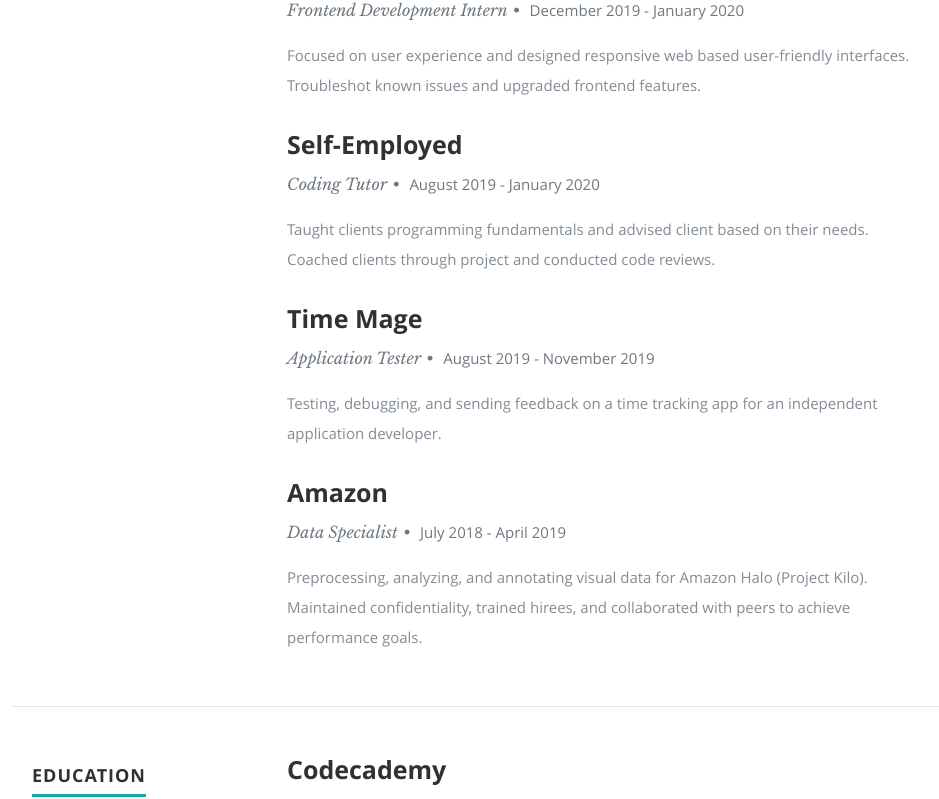
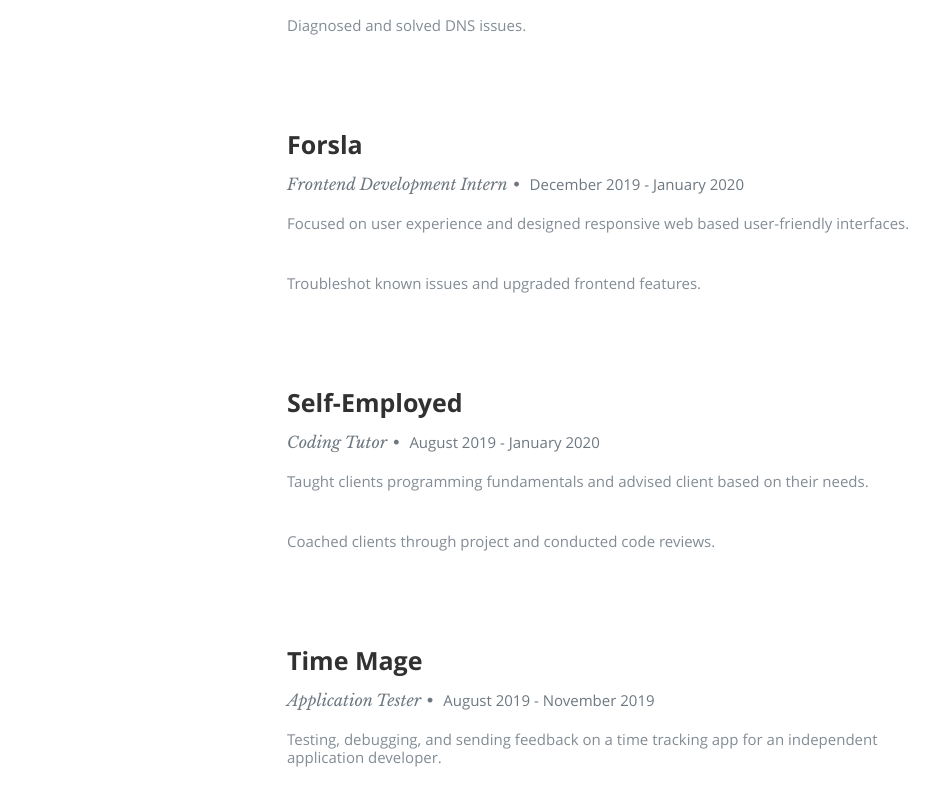
Before and after one commit to stanleyluong/stanleyluong.github.io, a React (Create React App) app: page / in a window 1280 px wide. Shown: the part 1516-2315 px from the top of the page, without its empty margins (118-1057 px from the left). Built offline with nearby package versions, Linux system fonts and the light colour scheme.

Commit message:
updated resume

```diff
--- a/public/resumeData.json
+++ b/public/resumeData.json
@@ -77,31 +77,31 @@
         "company":"Crystal Commerce",
         "title":"Developer, Technical Community Manager",
         "years":"January 2020 - Present",
-        "description":"Maintained security for hundreds of websites with SSL certificates. Automated data population of catalog for thousands of products by utilizing MTG API, Scryfall API, and DeepAI Image Similarity Photo Recognition API."
+        "description":["Maintained security for hundreds of websites with AWS ACM.","Automated data population using artificial intelligence APIs.", "Created and maintained AWS CloudFront CDNs.","Diagnosed and solved DNS issues."]
       },
       {
         "company":"Forsla",
         "title":"Frontend Development Intern",
         "years":"December 2019 - January 2020",
-        "description":"Focused on user experience and designed responsive web based user-friendly interfaces. Troubleshot known issues and upgraded frontend features."
+        "description":["Focused on user experience and designed responsive web based user-friendly interfaces.", "Troubleshot known issues and upgraded frontend features."]
       },
       {
         "company":"Self-Employed",
         "title":"Coding Tutor",
         "years":"August 2019 - January 2020",
-        "description":"Taught clients programming fundamentals and advised client based on their needs. Coached clients through project and conducted code reviews."
+        "description":["Taught clients programming fundamentals and advised client based on their needs.","Coached clients through project and conducted code reviews."]
       },
       {
         "company":"Time Mage",
         "title":"Application Tester",
         "years":"August 2019 - November 2019",
-        "description":"Testing, debugging, and sending feedback on a time tracking app for an independent application developer."
+        "description":["Testing, debugging, and sending feedback on a time tracking app for an independent application developer."]
       },
       {
         "company":"Amazon",
         "title":"Data Specialist",
         "years":"July 2018 - April 2019",
-        "description":"Preprocessing, analyzing, and annotating visual data for Amazon Halo (Project Kilo). Maintained confidentiality, trained hirees, and collaborated with peers to achieve performance goals."
+        "description":["Preprocessing, analyzing, and annotating visual data for Amazon Halo (Project Kilo).", "Maintained confidentiality, trained hirees, and collaborated with peers to achieve performance goals."]
       }
     ],
     "skills":[
--- a/src/Components/Contact.js
+++ b/src/Components/Contact.js
@@ -11,7 +11,7 @@ class Contact extends Component {
       // var state = this.props.data.address.state;
       // var zip = this.props.data.address.zip;
       // var phone= this.props.data.phone;
-      var email = this.props.data.email;
+      // var email = this.props.data.email;
       var message = this.props.data.contactmessage;
     }
 
@@ -92,7 +92,7 @@ class Contact extends Component {
 				   </div>
 
                <div className="widget widget_tweets">
-                  <h4 className="widget-title"></h4>
+                  <h4 className="widget-title">Twitter</h4>
                   <ul id="twitter">
                              <TwitterTimelineEmbed
                                  sourceType="profile"
--- a/src/Components/Resume.js
+++ b/src/Components/Resume.js
@@ -5,17 +5,30 @@ class Resume extends Component {
 
     if(this.props.data){
       var skillmessage = this.props.data.skillmessage;
+
       var education = this.props.data.education.map(function(education){
-        return <div key={education.school}><h3>{education.school}</h3>
-        <p className="info">{education.degree} <span>&bull;</span><em className="date">{education.graduated}</em></p>
-        <p>{education.description}</p></div>
+        return  <div key={education.school}>
+                  <h3>{education.school}</h3>
+                  <p className="info">{education.degree} <span>&bull;</span><em className="date">{education.graduated}</em></p>
+                  <p>{education.description}</p>
+                  <br></br>
+                </div>
       })
+
       var work = this.props.data.work.map(function(work){
-        return <div key={work.company}><h3>{work.company}</h3>
-            <p className="info">{work.title}<span>&bull;</span> <em className="date">{work.years}</em></p>
-            <p>{work.description}</p>
-        </div>
+        let lines = work.description.map(line=>{
+          return (<div>
+                    <li key={line}>{line}</li>
+                    <br></br>
+                  </div>)
+        })
+        return (<div key={work.company}><h3>{work.company}</h3>
+                  <p className="info">{work.title}<span>&bull;</span> <em className="date">{work.years}</em></p>
+                  <ul>{lines}</ul>
+                  <br></br>
+                </div>)
       })
+
       var skills = this.props.data.skills.map(function(skills){
         var className = 'bar-expand '+skills.name.toLowerCase();
         return <li key={skills.name}><span style={{width:skills.level}}className={className}></span><em>{skills.name}</em></li>
```
